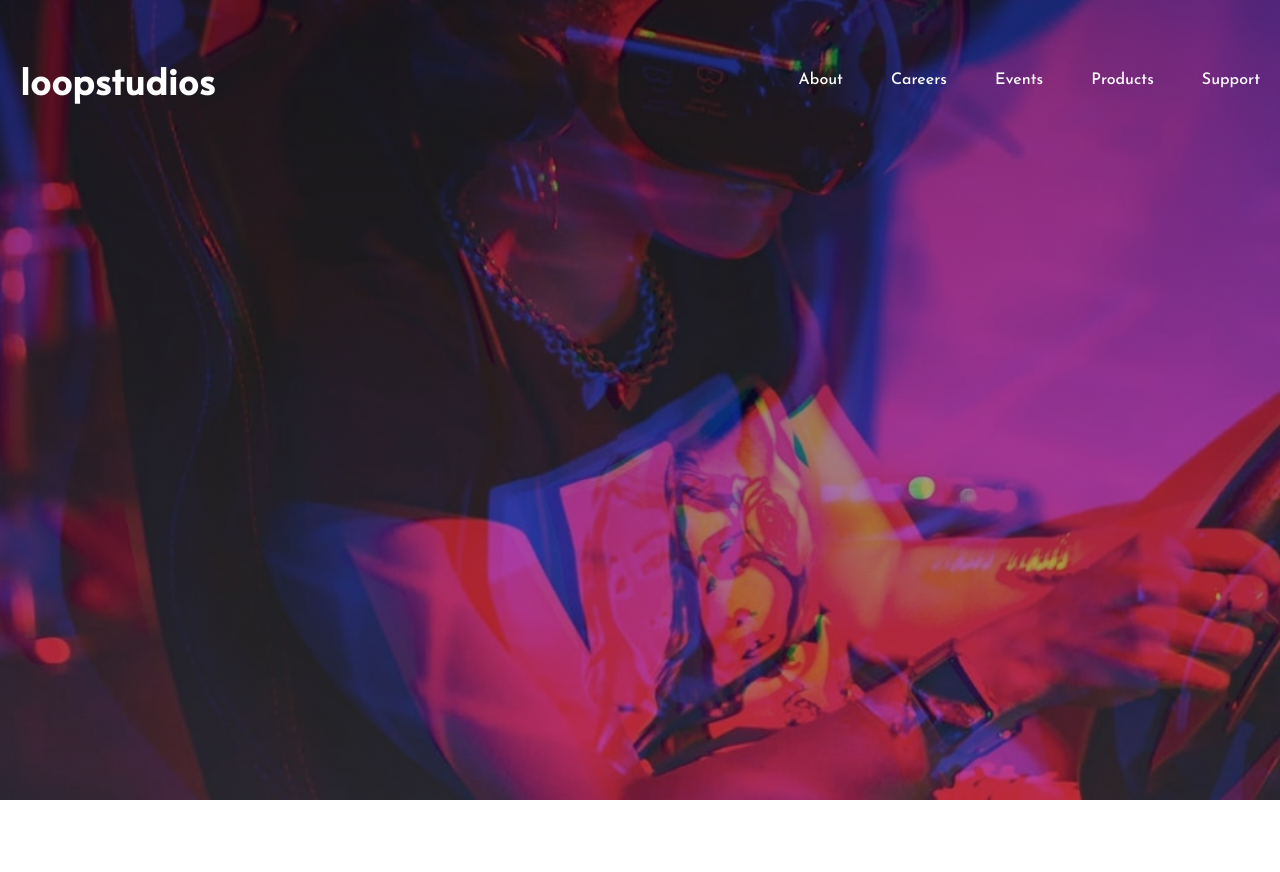
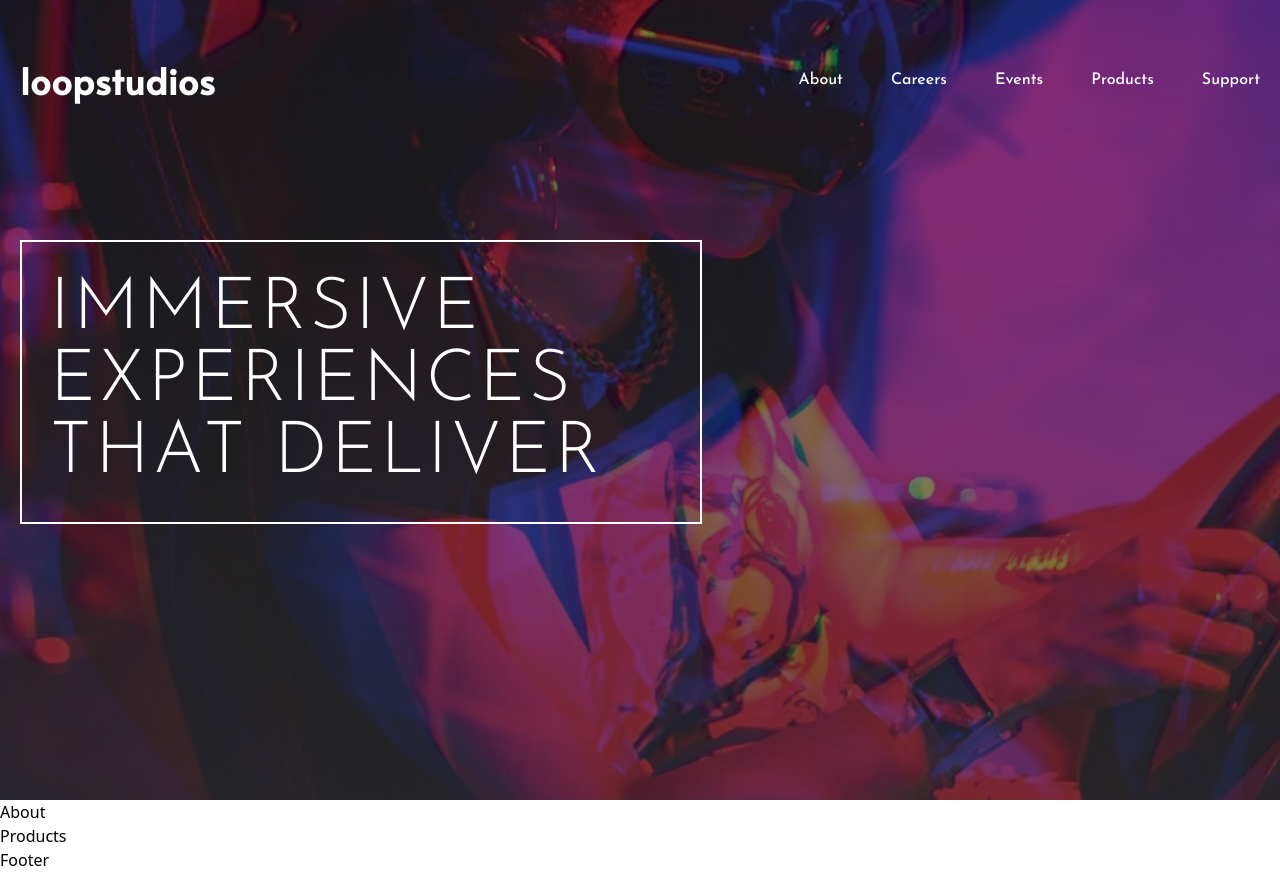
Before and after one commit to MIKOXO/LoopStudios, a React (Vite) app: page / in a window 1280 px wide. Before the commit the page ends 800 px from the top, so only its background shows below. Built offline with nearby package versions, Linux system fonts and the light colour scheme.

Commit message:
Hero completed

```diff
--- a/src/components/Hero.jsx
+++ b/src/components/Hero.jsx
@@ -1,7 +1,15 @@
 import React from "react";
 
 const Hero = () => {
-  return <div>Hero</div>;
+  return (
+    <section className="mx-auto container p-5 mt-[100px]">
+      <div className="border-2 border-White p-3 sm:w-[55%]">
+        <h1 className="text-White uppercase text-[32px] font-josefin font-light tracking-wider w-[40%] py-5 pl-4 lg:text-7xl sm:w-[90%]">
+          Immersive experiences that deliver
+        </h1>
+      </div>
+    </section>
+  );
 };
 
 export default Hero;
--- a/src/index.css
+++ b/src/index.css
@@ -30,7 +30,7 @@
     background: linear-gradient(
         180deg,
         rgba(8, 5, 5, 0.5),
-        rgba(34, 34, 34, 0.3)
+        rgba(34, 34, 34, 0.6)
       ),
       url("./assets/desktop/image-hero.jpg");
     background-position: center;
--- a/src/sections/Home.jsx
+++ b/src/sections/Home.jsx
@@ -10,11 +10,11 @@ const Home = () => {
     <>
       <header className="head">
         <Navbar />
+        <Hero />
       </header>
-      {/* <Hero />
       <About />
       <Products />
-      <Footer /> */}
+      <Footer />
     </>
   );
 };
```
